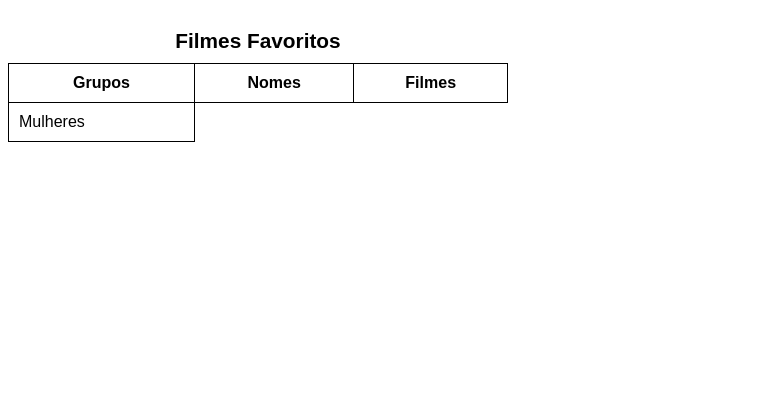
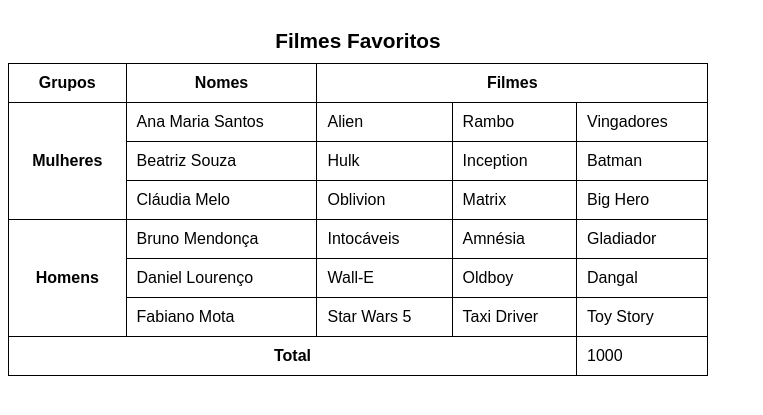
Before and after one commit to Alexandreprogramador/HTML---CSS, a plain HTML site: page Exercícios/ex023_Tabela/tabela004.html in a window 1280 px wide. Shown: the part 61-476 px from the top of the page, without its empty margins (0-763 px from the left). Drawn offline with Linux system fonts and the light colour scheme.

Commit message:
Update tabela004.html

```diff
--- a/Exercícios/ex023_Tabela/tabela004.html
+++ b/Exercícios/ex023_Tabela/tabela004.html
@@ -12,7 +12,7 @@
 
         table {
             border-collapse: collapse;
-            width: 500px;
+            width: 700px;
         }
         caption {
             font-size: 1.3em;
@@ -33,18 +33,55 @@
         </caption>
         <thead>
             <tr>
-                <th>Grupos</th>
-                <th>Nomes</th>
-                <th colspan="3">Filmes</th>
+                <th scope="col">Grupos</th>
+                <th scope="col">Nomes</th>
+                <th colspan="3" scope="colgroup">Filmes</th>
             </tr>
-
         </thead>
         <tbody>
                 <tr>
-                    <td rowspan="3">Mulheres</td>
-
+                    <th rowspan="3" scope="rowgroup">Mulheres</th>
+                    <td>Ana Maria Santos</td>
+                    <td>Alien</td>
+                    <td>Rambo</td>
+                    <td>Vingadores</td>
+                </tr>
+                <tr>
+                    <td>Beatriz Souza</td>
+                    <td>Hulk</td>
+                    <td>Inception</td>
+                    <td>Batman</td>
+                </tr>
+                <tr>
+                    <td>Cláudia Melo</td>
+                    <td>Oblivion</td>
+                    <td>Matrix</td>
+                    <td>Big Hero</td>
+                </tr>
+                <tr>
+                    <th rowspan="3" scope="rowgroup">Homens</th>
+                    <td>Bruno Mendonça</td>
+                    <td>Intocáveis</td>
+                    <td>Amnésia</td>
+                    <td>Gladiador</td>
+                </tr>
+                <tr>
+                    <td>Daniel Lourenço</td>
+                    <td>Wall-E</td>
+                    <td>Oldboy</td>
+                    <td>Dangal</td>
+                </tr>
+                <tr>
+                    <td>Fabiano Mota</td>
+                    <td>Star Wars 5</td>
+                    <td>Taxi Driver</td>
+                    <td>Toy Story</td>
                 </tr>
         </tbody>
+        <tfoot>
+            <th colspan="4" scope="row">Total</th>
+            <td>1000</td>
+        </tfoot>
     </table>
 </body>
 </html>
```
